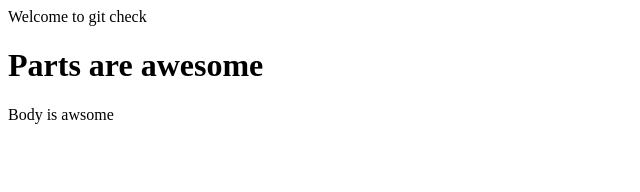
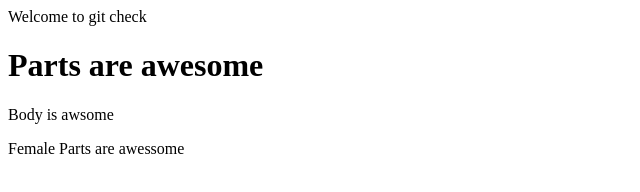
Before and after one commit to snehanshu1985/gitProject, a plain HTML site: page index.html in a window 1280 px wide. Shown: the whole page, without its empty margins (0-640 px from the left). Drawn offline with Linux system fonts and the light colour scheme.

Commit message:
Saving the files

```diff
--- a/index.html
+++ b/index.html
@@ -1,3 +1,4 @@
 <head>Welcome to git check</head>
 <h1>Parts are awesome</h1>
 <body>Body is awsome</body>
+<p>Female Parts are awessome</p>
--- a/stylee.css
+++ b/stylee.css
@@ -5,3 +5,6 @@ body {
 h1{
 	font-size: 40px;
 }
+p{
+	background-color: blue;
+}
```
